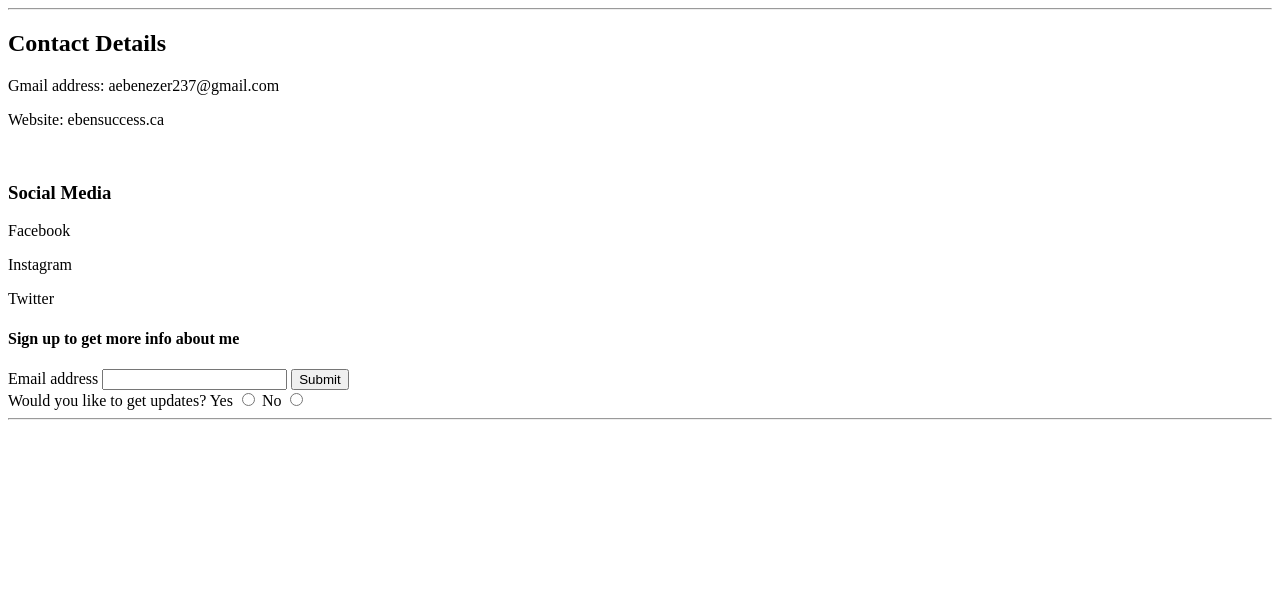
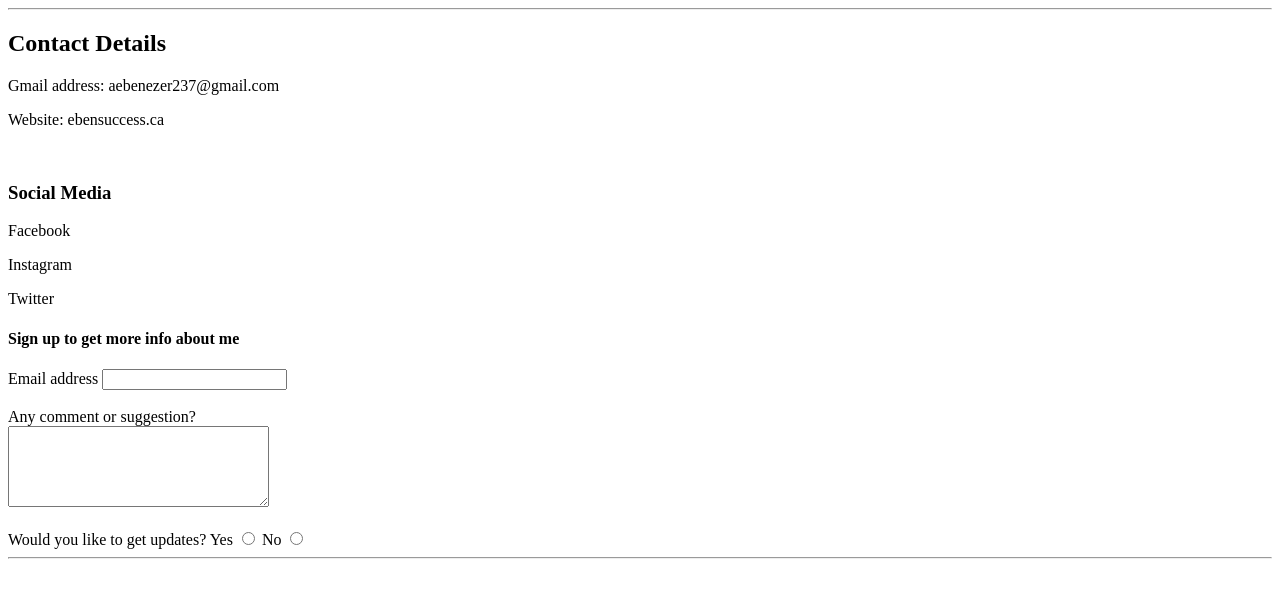
Before and after one commit to Eben-Success/WEB-DEV, a plain HTML site: page HTML - Personal Site/contact.html in a window 1280 px wide. Drawn offline with Linux system fonts and the light colour scheme.

Commit message:
Modified

```diff
--- a/HTML - Personal Site/contact.html
+++ b/HTML - Personal Site/contact.html
@@ -20,9 +20,12 @@
     <h4>Sign up to get more info about me</h4>
     <form action="POST">
         <label for="email">Email address</label>
-        <input type="text">
-        <input type="submit">
+        <input type="email">
+        <br><br>
+        <label for="comment">Any comment or suggestion?</label>
         <br>
+        <textarea name="comment" id="" cols="30" rows="5"></textarea>
+        <br><br>
         <label for="question">Would you like to get updates?</label>
         <label for="question">Yes</label>
         <input type="radio"  name = "question
```
